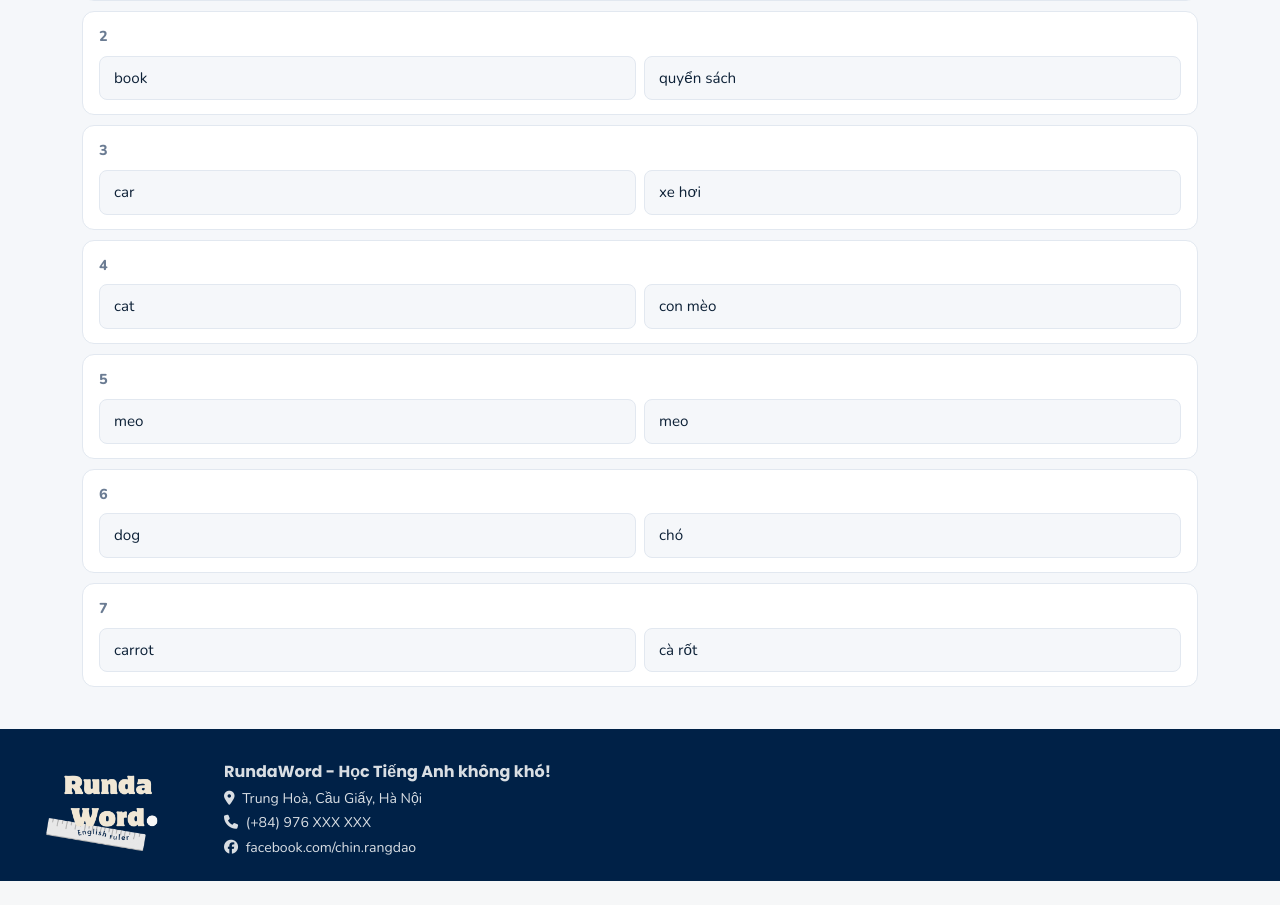
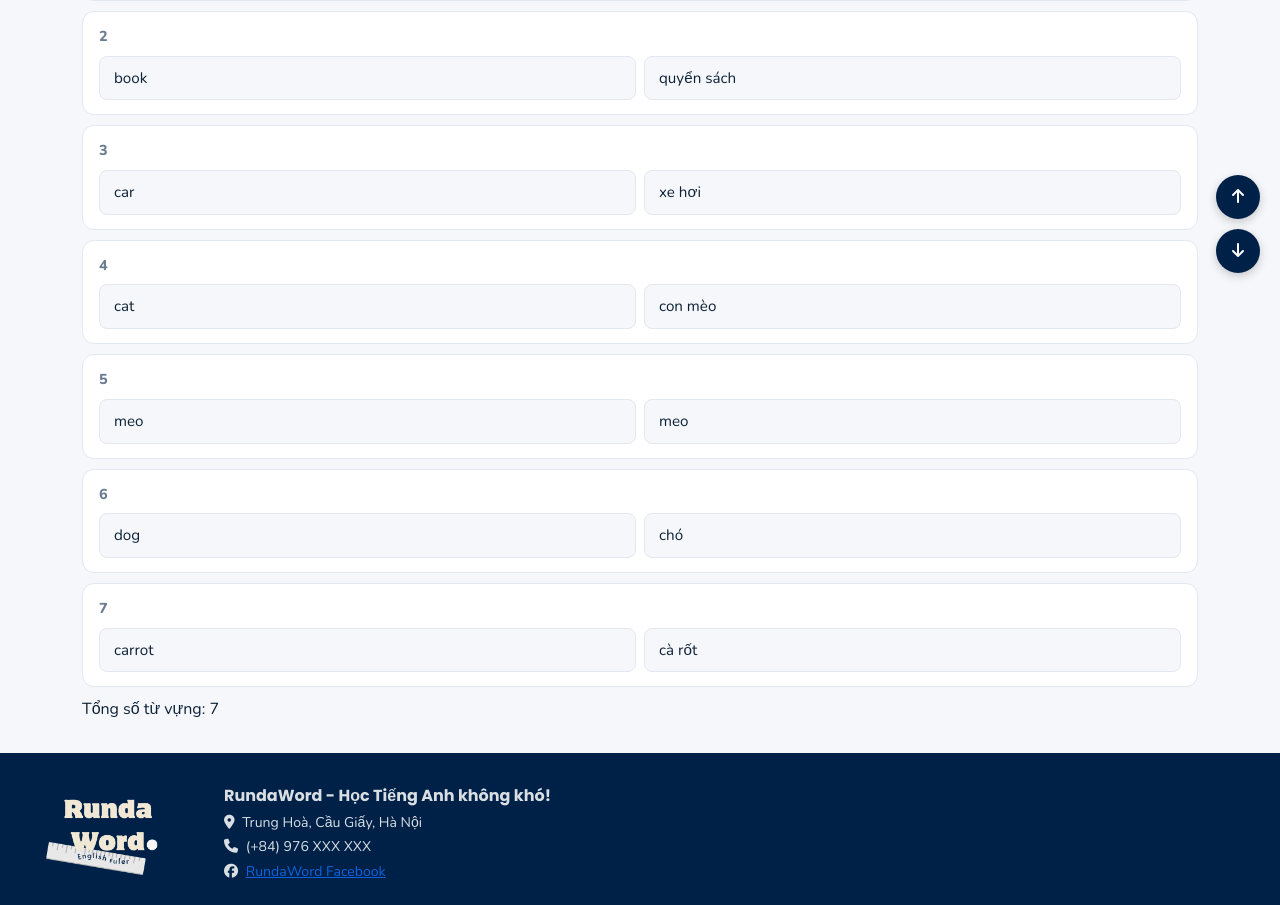
Before and after one commit to anhnguyenha09/rundaWord, a Flask app: page /package/3 in a window 1280 px wide. Shown: the part 487-1392 px from the top of the page. Before the commit the page ends 1368 px from the top, so only its background shows below. Run offline with Flask 3, Linux system fonts and the light colour scheme; a user stored in the database is signed in; data comes from the database, SQL or seed files in the repository; both versions use the stored data as it was after the commit.

Commit message:
Edit base url, add thanh dieu huong mui ten, SR nhe nhang

```diff
--- a/static/css/main.css
+++ b/static/css/main.css
@@ -758,3 +758,35 @@ footer small {
     font-size: 1.4rem;
     color: var(--navy);
 }
+
+
+
+/*============================================================
+   22. SCROLL TO TOP / BOTTOM BUTTONS (trang sửa gói từ)
+   ============================================================ */
+   .scroll-buttons {
+    position: fixed;
+    right: 20px;
+    bottom: 40px;
+    display: flex;
+    flex-direction: column;
+    gap: 10px;
+    z-index: 999;
+}
+
+.scroll-btn {
+    width: 44px;
+    height: 44px;
+    border-radius: 50%;
+    border: none;
+    background: var(--navy);
+    color: white;
+    font-size: 16px;
+    box-shadow: 0 3px 10px rgba(0,0,0,0.2);
+    cursor: pointer;
+    transition: transform 0.15s ease;
+}
+
+.scroll-btn:hover {
+    transform: scale(1.1);
+}
--- a/templates/base.html
+++ b/templates/base.html
@@ -99,7 +99,6 @@
         <div class="container">
             <div class="row align-items-center" style="gap:50px">
                 <div class="col-auto me-3">
-                    <!-- sửa logo ở đây nhé -->
                     <div class="brand-logo">
                         <img src="../static/imgs/RundaWord-logo.png" alt="rundaword-logo" width="160" height="140">
                     </div>
@@ -108,7 +107,8 @@
                     <p class="footer-logo-text mb-1">RundaWord - Học Tiếng Anh không khó!</p>
                     <p><i class="fas fa-map-marker-alt me-1"></i> Trung Hoà, Cầu Giấy, Hà Nội</p>
                     <p><i class="fas fa-phone me-1"></i> (+84) 976 XXX XXX</p>
-                    <p><i class="fab fa-facebook me-1"></i> facebook.com/chin.rangdao</p>
+                    <p><i class="fab fa-facebook me-1"></i> <a href="https://www.facebook.com/chin.rangdao"
+                            target="_blank">RundaWord Facebook</a></p>
                 </div>
             </div>
         </div>
--- a/templates/flashcard.html
+++ b/templates/flashcard.html
@@ -61,11 +61,11 @@
     <div class="flashcard" id="flashcard">
         <div class="fc-face fc-front">
             <div class="fc-word" id="wordEn">...</div>
-            <div class="fc-hint">Nhấp để xem nghĩa</div>
+            <div class="fc-hint">Nhấn xem định nghĩa</div>
         </div>
         <div class="fc-face fc-back">
             <div class="fc-word" id="wordVi" style="color:var(--accent);">...</div>
-            <div class="fc-hint">Nghĩa tiếng Việt</div>
+            <div class="fc-hint">Định nghĩa</div>
         </div>
     </div>
 </div>
--- a/templates/package_detail.html
+++ b/templates/package_detail.html
@@ -29,22 +29,32 @@
 
 <div class="section-header">Chế độ học</div>
 <div class="d-flex gap-3 mb-4">
-    <a href="{{ url_for('flashcard', package_id=package.id) }}" class="btn btn-study-flashcard text-center">Flashcard</a>
+    <a href="{{ url_for('flashcard', package_id=package.id) }}"
+        class="btn btn-study-flashcard text-center">Flashcard</a>
     <a href="{{ url_for('quiz', package_id=package.id) }}" class="btn btn-study-quiz text-center">Trắc nghiệm</a>
 </div>
 
 <div class="section-header">Danh sách từ vựng</div>
 
 {% if package.vocabularies %}
-    {% for vocab in package.vocabularies %}
-    <div class="vocab-row">
-        <div class="vocab-num">{{ loop.index }}</div>
-        <div class="row g-2">
-            <div class="col-6"><div class="vocab-field">{{ vocab.word_en }}</div></div>
-            <div class="col-6"><div class="vocab-field">{{ vocab.word_vi }}</div></div>
+{% for vocab in package.vocabularies %}
+<div class="vocab-row">
+    <div class="vocab-num">{{ loop.index }}</div>
+    <div class="row g-2">
+        <div class="col-6">
+            <div class="vocab-field">{{ vocab.word_en }}</div>
+        </div>
+        <div class="col-6">
+            <div class="vocab-field">{{ vocab.word_vi }}</div>
         </div>
     </div>
-    {% endfor %}
+</div>
+{% endfor %}
+
+{% if package.vocabularies|length > 0 %}
+<div class="totalVocab">Tổng số từ vựng: {{ package.vocabularies|length }}</div>
+{% endif %}
+
 {% else %}
 <div class="rw-card text-center py-4">
     <i class="fas fa-inbox fa-2x mb-2" style="color:var(--muted)"></i>
@@ -58,7 +68,8 @@
     <div class="modal-dialog modal-dialog-centered">
         <div class="modal-content p-3">
             <div class="modal-header pb-0">
-                <h5 class="modal-title fw-bold" style="color:var(--navy)">Are you sure wanting to delete this package?</h5>
+                <h5 class="modal-title fw-bold" style="color:var(--navy)">Are you sure wanting to delete this package?
+                </h5>
             </div>
             <div class="modal-body">
                 <p class="text-danger fw-bold mb-0">Gói từ vựng sẽ bị xóa vĩnh viễn.</p>
@@ -72,4 +83,33 @@
         </div>
     </div>
 </div>
+
+<div class="scroll-buttons">
+    <button class="scroll-btn" onclick="scrollToTop()" title="Lên đầu trang">
+        <i class="fas fa-arrow-up"></i>
+    </button>
+
+    <button class="scroll-btn" onclick="scrollToBottom()" title="Xuống cuối trang">
+        <i class="fas fa-arrow-down"></i>
+    </button>
+</div>
+
 {% endblock %}
+
+{% block scripts %}
+<script>
+    function scrollToTop() {
+        window.scrollTo({
+            top: 0,
+            behavior: 'smooth'
+        });
+    }
+
+    function scrollToBottom() {
+        window.scrollTo({
+            top: document.body.scrollHeight,
+            behavior: 'smooth'
+        });
+    }
+</script>
+{% endblock %}
```
Also changed, not shown: templates/edit_package.html (+31 -1 lines), templates/quiz.html (+103 -15 lines), rundaword.db.
